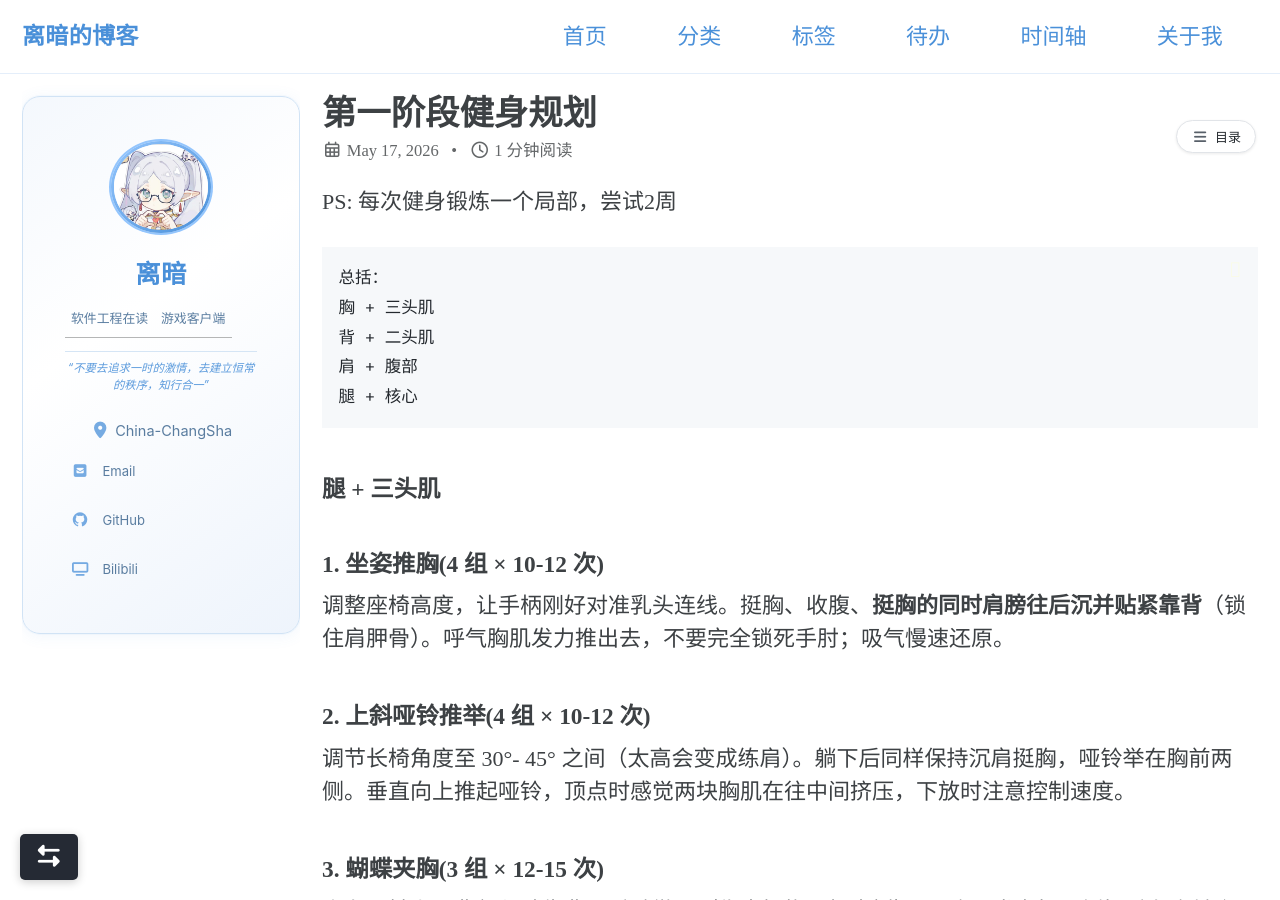
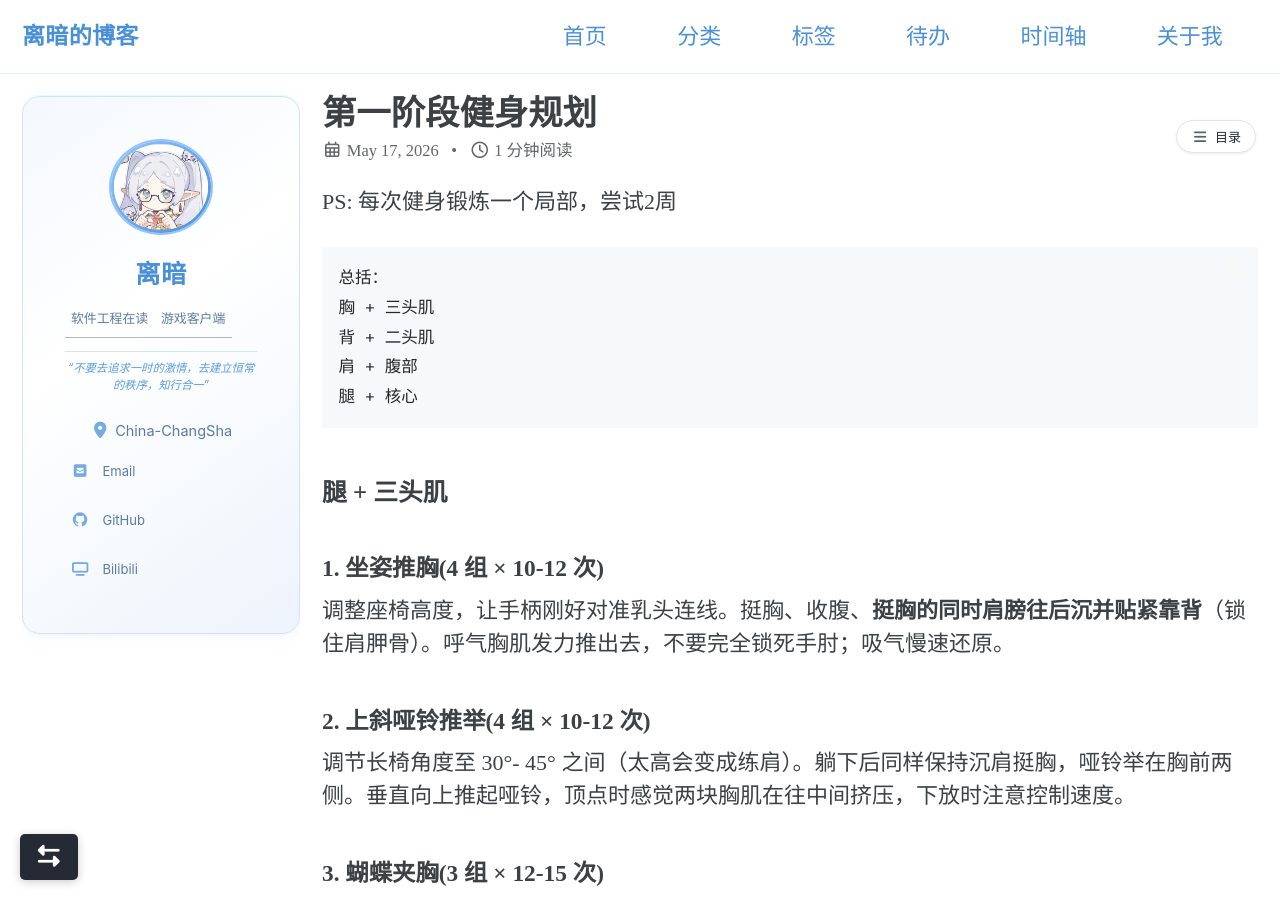
Before and after one commit to LJP3315/LJP3315.github.io, a Jekyll site: the page built from _posts/2026-05-17-第一阶段健身规划.md, in a window 1280 px wide and 900 px high. Built offline with Jekyll 4.4.1, drawn with Linux system fonts in a browser that asks for light colours; cached includes are drawn as plain includes.

Commit message:
修改健身博客的格式

````diff
--- a/_posts/2026-05-17-第一阶段健身规划.md
+++ b/_posts/2026-05-17-第一阶段健身规划.md
@@ -15,7 +15,7 @@ PS: 每次健身锻炼一个局部，尝试2周
 腿 + 核心
 ```
 
-#### 腿 + 三头肌
+### 腿 + 三头肌
 
 #### 1. 坐姿推胸(4 组 × 10-12 次)
 
````
